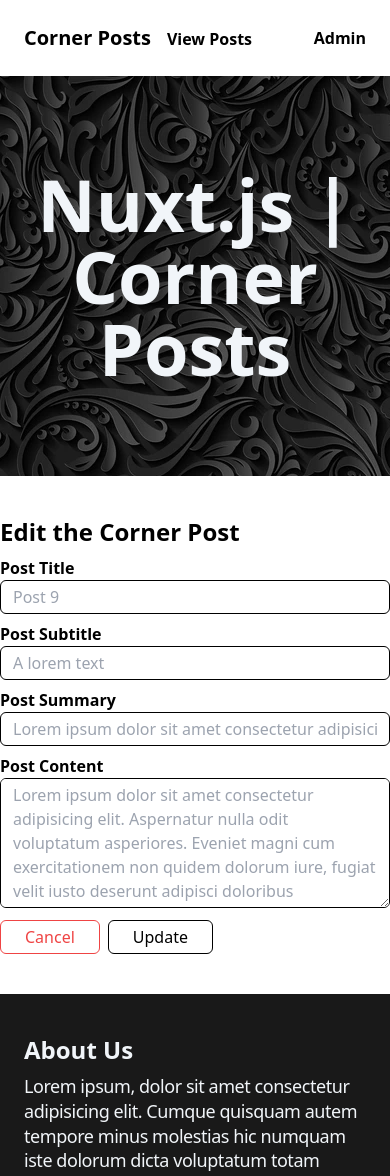
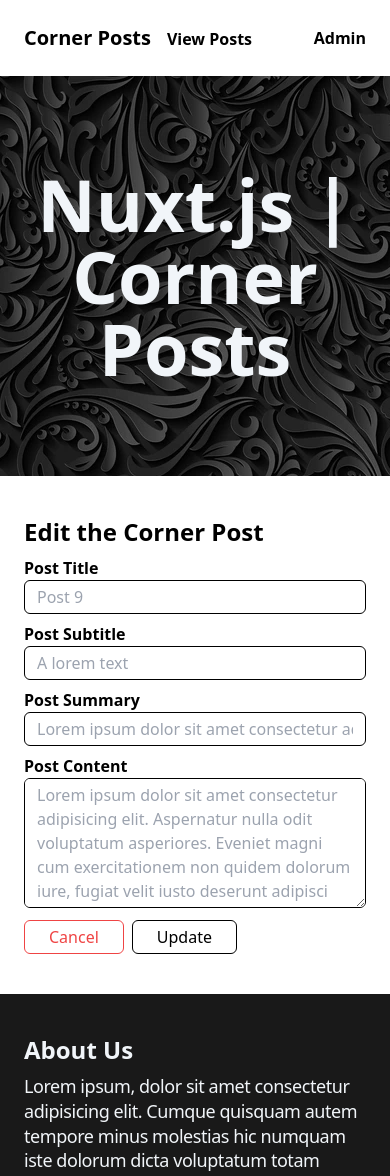
Before and after one commit to MehmetAliKOCAL/CornerPosts, a Nuxt app: page /edit/1 in a window 390 px wide. Shown: the top 1176 px of the page. Built offline with nearby package versions, Linux system fonts and the light colour scheme.

Commit message:
increased page padding for better look on mobile

```diff
--- a/pages/edit/[id].vue
+++ b/pages/edit/[id].vue
@@ -17,7 +17,7 @@
 }
 </script>
 <template>
-  <div class="flex flex-col max-w-[400px] mx-auto py-10">
+  <div class="flex flex-col max-w-[400px] mx-auto py-10 px-6">
     <h1 class="text-2xl font-semibold">Edit the Corner Post</h1>
     <label class="mt-2 font-semibold" for="title">Post Title</label>
     <input
```
